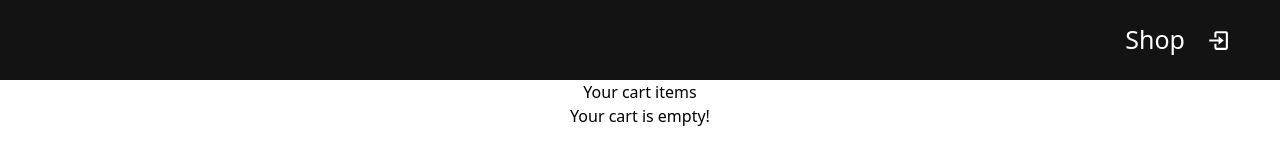
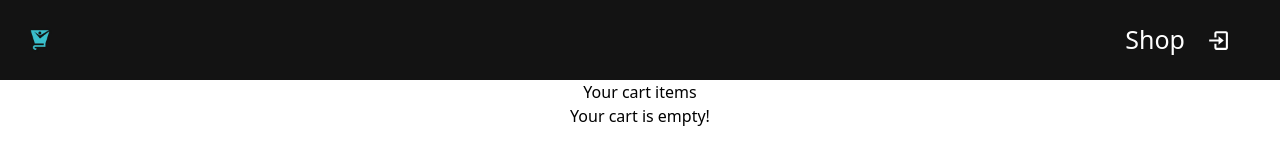
Before and after one commit to hemantmm/Ship-Cart, a React (Create React App) app: page /cart in a window 1280 px wide. Shown: the top 160 px of the page. Built offline with nearby package versions, Linux system fonts and the light colour scheme.

Commit message:
Added logout logo

```diff
--- a/src/App.js
+++ b/src/App.js
@@ -12,6 +12,10 @@ import {BiLogIn,BiLogOut} from 'react-icons/bi'
 import { signOut } from 'firebase/auth';
 import { auth } from './firebase-config';
 // import {} from 'react-icons/bi'
+// import AppLogo from '/images/AppLogo.jpg'
+// import
+// import AppLogo from '../public/AppLogo.jpg'
+import image from './images/AppLogo.jpg'
 
 function App() {
 
@@ -34,6 +38,9 @@ function App() {
     <ShopContextProvider>
     <Router>
       {/* <Navbar /> */}
+      <Link to='/'>
+        <img src={image} className='w-20 absolute mt-0 cursor-pointer' alt="" />
+      </Link>
       <div className='navbar'>
         <div className="links mr-12 flex items-center">
             <Link to='/'>Shop</Link>
@@ -44,7 +51,9 @@ function App() {
               <Link to='/cart'>
                 <BsCart3 />
             </Link>
-            <button className='text-slate-300' onClick={signUserOut}>signOut</button>
+            <button className='text-slate-300' onClick={signUserOut}>
+              <BiLogOut size={25} className='ml-4' />
+              </button>
             {/* <button className='text-slate-300' onClick={signUserOut}>
             {BiLogOut}
             </button> */}
--- a/src/pages/cart/Cart.jsx
+++ b/src/pages/cart/Cart.jsx
@@ -5,6 +5,7 @@ import { CartItem } from './cart-item'
 import './cart.css'
 
 import { useNavigate } from 'react-router-dom'
+import Navbar from '../../components/Navbar'
 
 function Cart() {
     const {cartItems,getTotalCartAmount}=useContext(ShopContext)
@@ -14,6 +15,7 @@ function Cart() {
 
   return (
     <div className='cart'>
+        {/* <Navbar /> */}
         <div>
             <h1>Your cart items</h1>
         </div>
```
Also changed, not shown: src/images/AppLogo.jpg (added).
